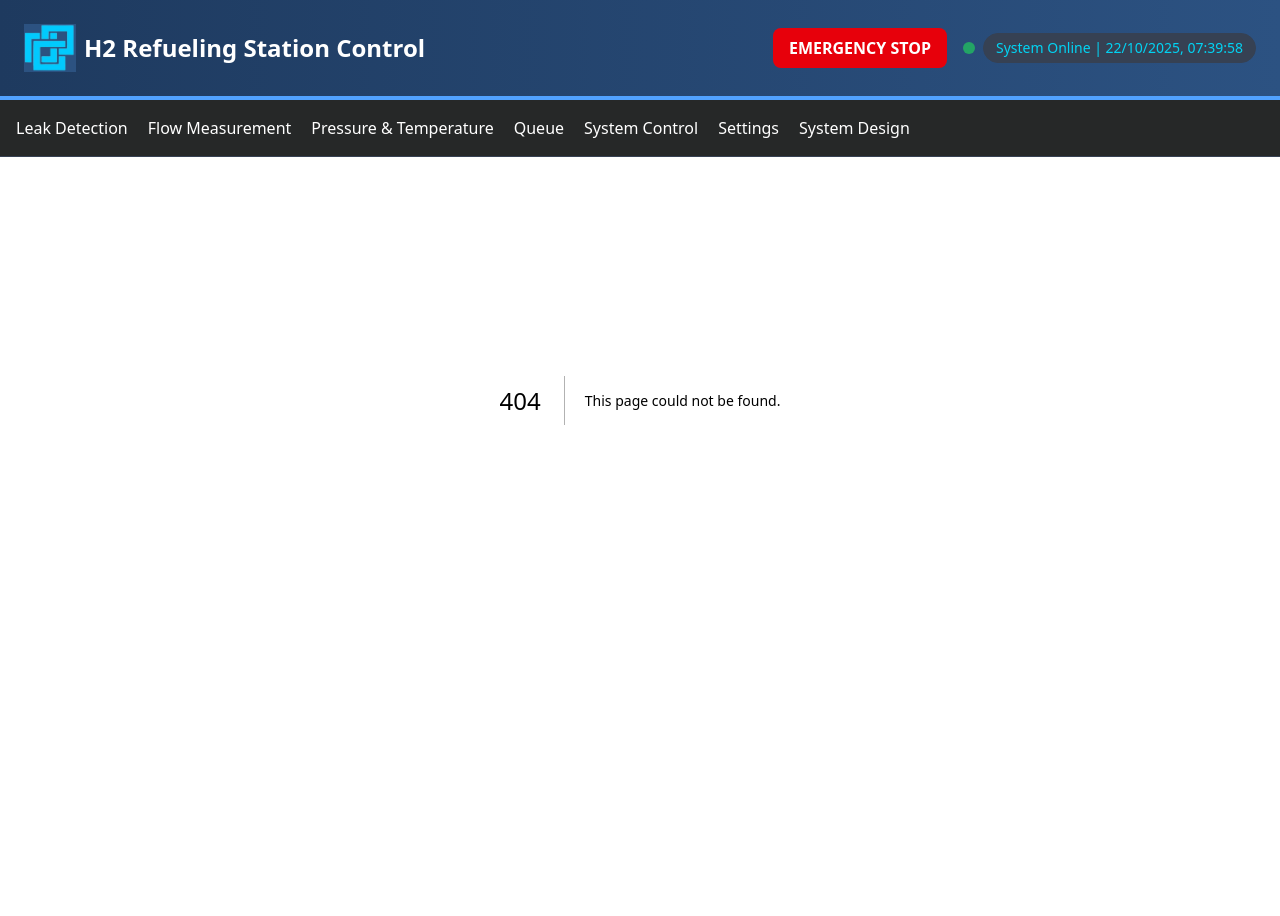
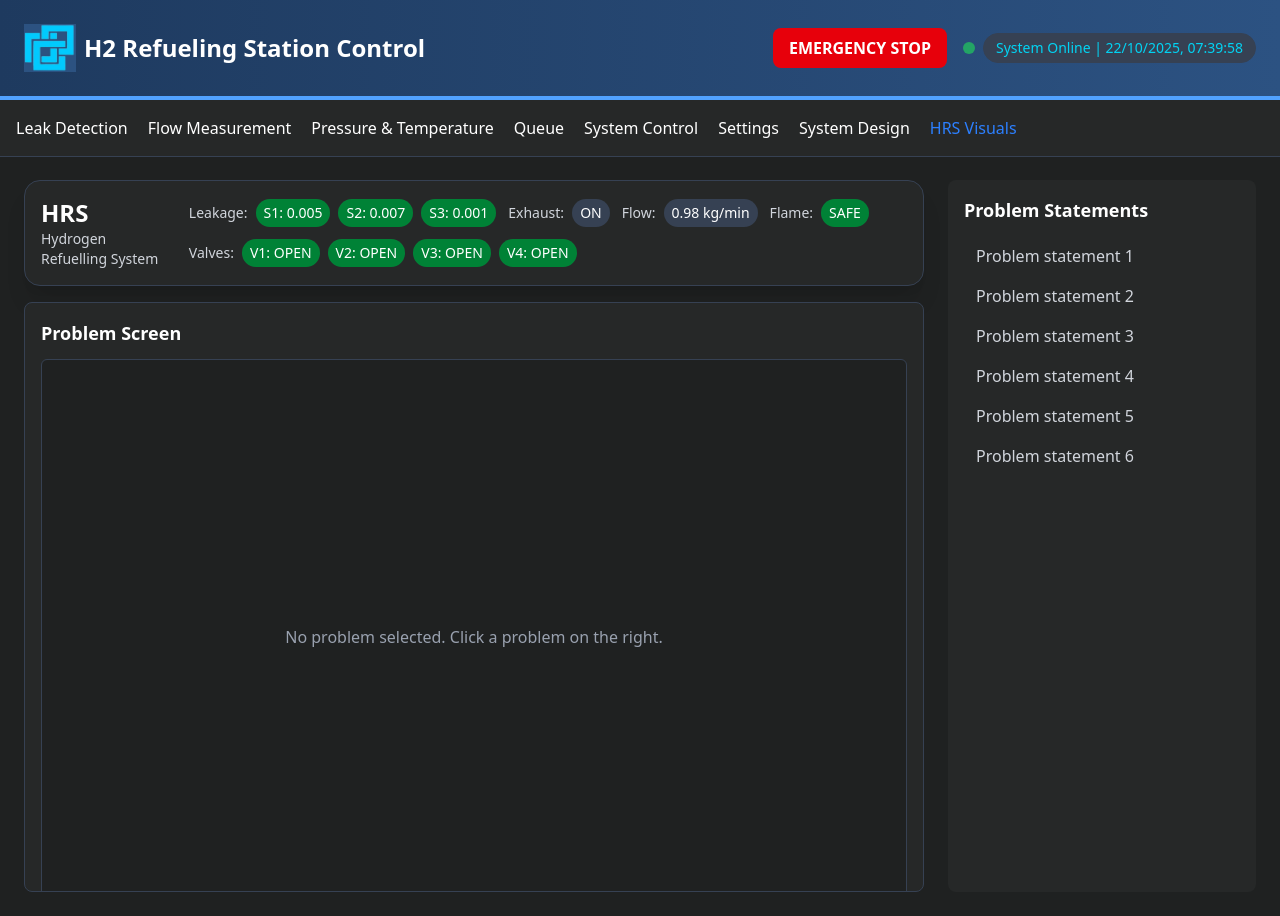
Before and after one commit to s4mzai/Hynics, a Next.js app: page /hrs-visuals in a window 1280 px wide. Before the commit this address had no page. Before the commit the page ends 800 px from the top, so only its background shows below. Built offline with nearby package versions, Linux system fonts and the light colour scheme.

Commit message:
Add HRS visuals page, problem screen, problem statements, and sensor data

```diff
--- /dev/null
+++ b/app/hrs-visuals/page.jsx
@@ -0,0 +1,5 @@
+import HRSVisuals from "@/components/pages/HRSVisuals";
+
+export default function Page() {
+  return <HRSVisuals />;
+}
--- a/components/Navbar.jsx
+++ b/components/Navbar.jsx
@@ -60,10 +60,11 @@ const Navbar = () => {
     { name: "System Control", href: "/system-control" },
     { name: "Settings", href: "/settings" },
     { name: "System Design", href: "/system-design" },
+    { name: "HRS Visuals", href: "/hrs-visuals" },
   ];
 
   return (
-    <div className="w-full fixed bg-[rgba(31,_33,_33,_1)] text-gray-100">
+    <div className="w-full fixed bg-[rgba(31,_33,_33,_1)] text-gray-100 z-10">
       <nav className="bg-gradient-to-r from-[#1e3a5f] to-[#2c5282] text-white p-4 md:p-6 flex flex-wrap justify-between items-center border-b-4 border-blue-400">
         <Link href={"/"}>
           <div className="flex items-center gap-2 flex-shrink-0">
--- /dev/null
+++ b/components/pages/HRSVisuals.jsx
@@ -0,0 +1,120 @@
+"use client"
+import React from 'react';
+import { useState } from 'react';
+import { useSensorData } from '@/components/pages/PressureTemperatureMonitoring';
+
+const HRSVisuals = () => {
+  const problems = [
+    'Problem statement 1',
+    'Problem statement 2',
+    'Problem statement 3',
+    'Problem statement 4',
+    'Problem statement 5',
+    'Problem statement 6',
+  ];
+
+  const [selected, setSelected] = useState(null);
+  const sensors = useSensorData();
+
+  return (
+    <>
+      <style>{`.hide-scrollbar { -ms-overflow-style: none; scrollbar-width: none; } .hide-scrollbar::-webkit-scrollbar { display: none; }`}</style>
+      <div className="w-full min-h-dvh pt-45 bg-[rgba(31,_33,_33,_1)] text-gray-100 p-6">
+      <div className="flex gap-6 items-start">
+        {/* Left: main column fills available height */}
+        <div className="flex-1 flex flex-col gap-4 h-[calc(100vh-5.5rem)]">
+          {/* Upper: sensor/navbar-like header */}
+          <div className="bg-[rgba(38,_40,_40,_1)] rounded-2xl p-4 shadow-xl border border-gray-700">
+            <div className="flex items-center justify-between gap-6">
+              <div>
+                <h2 className="text-2xl font-semibold text-white">HRS</h2>
+                <div className="text-sm text-gray-300">Hydrogen Refuelling System</div>
+              </div>
+
+              <div className="flex flex-wrap gap-3 items-center">
+                <div className="flex items-center gap-2">
+                  <span className="text-sm text-gray-300">Leakage:</span>
+                  <div className="flex gap-2">
+                    {sensors.leakageSensors && sensors.leakageSensors.map((v, idx) => (
+                      <span key={idx} className={`px-2 py-1 rounded-full text-sm font-medium ${v > 0.007 ? 'bg-red-600 text-white' : 'bg-green-700 text-white'}`}>
+                        S{idx+1}: {v}
+                      </span>
+                    ))}
+                  </div>
+                </div>
+
+                <div className="flex items-center gap-2">
+                  <span className="text-sm text-gray-300">Exhaust:</span>
+                  <span className="px-2 py-1 rounded-full text-sm font-medium bg-gray-700 text-white">{sensors.exhaustFan}</span>
+                </div>
+
+                <div className="flex items-center gap-2">
+                  <span className="text-sm text-gray-300">Flow:</span>
+                  <span className="px-2 py-1 rounded-full text-sm font-medium bg-gray-700 text-white">{sensors.flowRate} kg/min</span>
+                </div>
+
+                <div className="flex items-center gap-2">
+                  <span className="text-sm text-gray-300">Flame:</span>
+                  <span className={`px-2 py-1 rounded-full text-sm font-medium ${sensors.flameSensors && sensors.flameSensors.some(Boolean) ? 'bg-red-600 text-white' : 'bg-green-700 text-white'}`}>
+                    {sensors.flameSensors ? (sensors.flameSensors.some(Boolean) ? 'FLAME' : 'SAFE') : '-'}
+                  </span>
+                </div>
+
+                <div className="flex items-center gap-2 w-full md:w-auto">
+                  <span className="text-sm text-gray-300">Valves:</span>
+                  <div className="flex gap-2 flex-wrap">
+                    {sensors.valvePositions && sensors.valvePositions.map((v, i) => (
+                      <span key={i} className={`px-2 py-1 rounded-full text-sm font-medium ${v ? 'bg-green-700 text-white' : 'bg-gray-600 text-gray-200'}`}>
+                        V{i+1}: {v ? 'OPEN' : 'CLOSED'}
+                      </span>
+                    ))}
+                  </div>
+                </div>
+              </div>
+            </div>
+          </div>
+
+          {/* Lower: screen area that shows selected problem text, fills remaining space */}
+          <div className="flex-1 bg-[rgba(38,_40,_40,_1)] rounded-lg p-4 overflow-hidden border border-gray-700">
+            <h2 className="text-lg font-semibold text-white mb-3">Problem Screen</h2>
+            <div className="h-full rounded-md bg-[rgba(31,_33,_33,_1)] flex items-center justify-center text-gray-400 p-4 overflow-auto border border-gray-700">
+              {selected ? (
+                <div className="text-center">
+                  <div className="text-2xl font-bold text-white mb-3">{selected}</div>
+                  <div className="text-sm text-gray-300">Details panel — placeholder for video or explanation.</div>
+                </div>
+              ) : (
+                <div className="text-gray-400">No problem selected. Click a problem on the right.</div>
+              )}
+            </div>
+          </div>
+        </div>
+
+        {/* Right: 25% ghost buttons */}
+        <div className="w-1/4 flex-none">
+          <div className="bg-[rgba(38,_40,_40,_1)] rounded-lg p-4 h-[calc(100vh-5.5rem)] overflow-hidden">
+            <h3 className="text-lg font-semibold text-white mb-3">Problem Statements</h3>
+            <div className="flex flex-col gap-2 h-full">
+              <div className="overflow-y-auto pr-1 hide-scrollbar">
+              {problems.map((p, i) => (
+                <button
+                  key={p}
+                  onClick={() => setSelected(p)}
+                  className={`w-full text-left py-2 px-3 rounded transition-colors hover:bg-gray-700/40 hover:text-white text-gray-300 whitespace-normal break-words ${
+                    selected === p ? 'bg-gray-700/60 text-white' : 'bg-transparent'
+                  }`}
+                >
+                  {p}
+                </button>
+              ))}
+              </div>
+            </div>
+          </div>
+        </div>
+      </div>
+    </div>
+    </>
+  );
+};
+
+export default HRSVisuals;
--- a/components/pages/PressureTemperatureMonitoring.jsx
+++ b/components/pages/PressureTemperatureMonitoring.jsx
@@ -2,6 +2,40 @@
 
 import React, { useState, useEffect } from "react";
 import Temp from "../Temp";
+
+// Export a reusable hook that provides sensor data (no UI)
+export const useSensorData = (intervalMs = 2000) => {
+  const [sensors, setSensors] = useState({
+    leakageSensors: [0.002, 0.004, 0.007],
+    exhaustFan: "ON",
+    flowRate: 0.45,
+    flameSensors: [false, false, false],
+    valvePositions: [true, true, false, false],
+    emergencyLight: false,
+  });
+
+  useEffect(() => {
+    const id = setInterval(() => {
+      const newLeakage = Array.from({ length: 3 }, () => +(Math.random() * 0.01).toFixed(3));
+      const newFlame = Array.from({ length: 3 }, () => Math.random() > 0.7);
+      const anyLeak = newLeakage.some((val) => val > 0.007);
+      const anyFlame = newFlame.some(Boolean);
+
+      setSensors({
+        leakageSensors: newLeakage,
+        exhaustFan: Math.random() > 0.5 ? "ON" : "OFF",
+        flowRate: +(Math.random() * 1.2).toFixed(2),
+        flameSensors: newFlame,
+        valvePositions: Array.from({ length: 4 }, () => Math.random() > 0.5),
+        emergencyLight: anyLeak || anyFlame,
+      });
+    }, intervalMs);
+
+    return () => clearInterval(id);
+  }, [intervalMs]);
+
+  return sensors;
+};
 
 const PressureTemperatureMonitoring = () => {
   // 🧱 Initial Cascade Tanks
@@ -14,15 +48,8 @@ const PressureTemperatureMonitoring = () => {
 
   const [tanks, setTanks] = useState(initialTanks);
 
-  // 🧭 Sensor Data
-  const [sensors, setSensors] = useState({
-    leakageSensors: [0.002, 0.004, 0.007],
-    exhaustFan: "ON",
-    flowRate: 0.45,
-    flameSensors: [false, false, false],
-    valvePositions: [true, true, false, false],
-    emergencyLight: false,
-  });
+  // use shared sensor hook
+  const sensors = useSensorData();
 
   // 🎨 Pressure color
   const getPressureColor = (pressure, maxPressure) => {
@@ -57,19 +84,6 @@ const PressureTemperatureMonitoring = () => {
           };
         })
       );
-
-      const newLeakage = Array.from({ length: 3 }, () => +(Math.random() * 0.01).toFixed(3));
-      const anyLeak = newLeakage.some((val) => val > 0.007);
-      const anyFlame = sensors.flameSensors.some(Boolean);
-
-      setSensors({
-        leakageSensors: newLeakage,
-        exhaustFan: Math.random() > 0.5 ? "ON" : "OFF",
-        flowRate: +(Math.random() * 1.2).toFixed(2),
-        flameSensors: Array.from({ length: 3 }, () => Math.random() > 0.7),
-        valvePositions: Array.from({ length: 4 }, () => Math.random() > 0.5),
-        emergencyLight: anyLeak || anyFlame,
-      });
     }, 2000);
 
     return () => clearInterval(interval);
```
